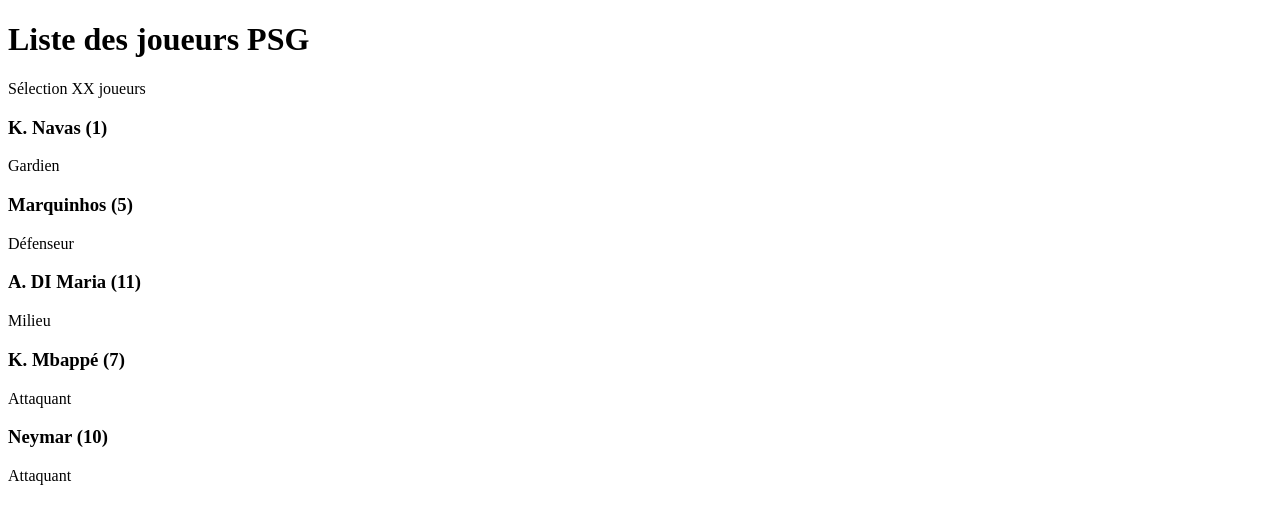
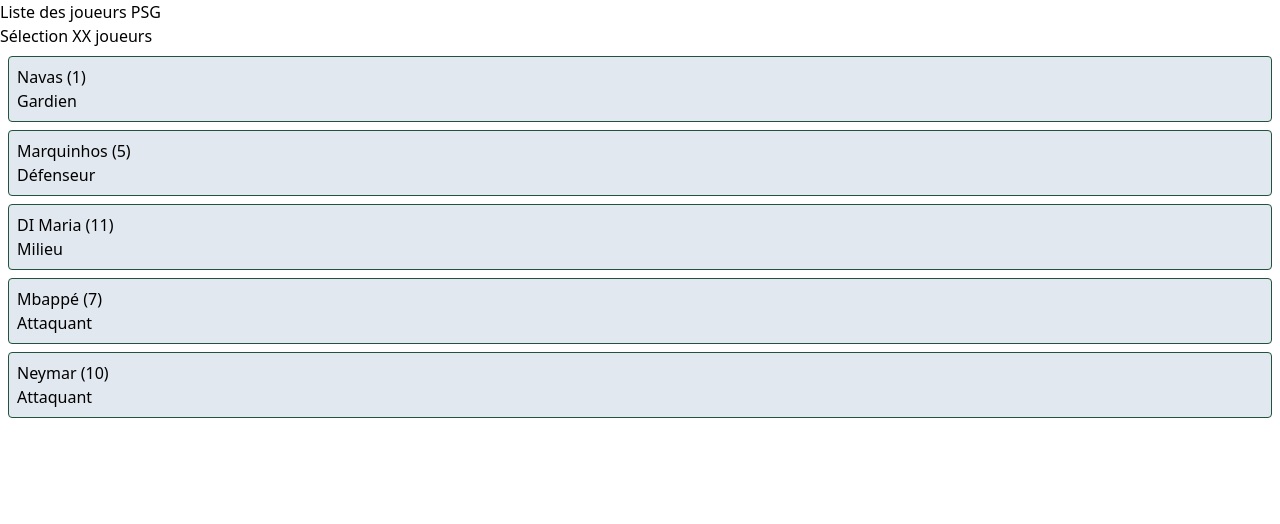
Before and after one commit to ftoumi/simple-vue, a Vue app: page / in a window 1280 px wide. Shown: the top 524 px of the page. Built offline with nearby package versions, Linux system fonts and the light colour scheme.

Commit message:
tailwind

```diff
--- a/package.json
+++ b/package.json
@@ -9,6 +9,7 @@
   },
   "dependencies": {
     "core-js": "^3.6.5",
+    "tailwindcss": "^1.9.6",
     "vue": "^3.0.0"
   },
   "devDependencies": {
--- /dev/null
+++ b/postcss.config.js
@@ -0,0 +1,6 @@
+module.exports = {
+  plugins: [
+    require('tailwindcss'),
+    require('autoprefixer'),
+  ]
+}
--- /dev/null
+++ b/src/assets/style/main.css
@@ -0,0 +1,5 @@
+@tailwind base;
+
+@tailwind components;
+
+@tailwind utilities;
--- a/src/components/PlayerCard.vue
+++ b/src/components/PlayerCard.vue
@@ -1,15 +1,26 @@
 <template>
-  <h3>{{ player.name }} ({{ player.number }})</h3>
-  <p>{{ player.position }}</p>
+  <div class="border border-green-900 m-2 p-2 rounded bg-gray-300">
+    <h3>{{ playerName }} ({{ player.number }})</h3>
+    <p>{{ player.position }}</p>
+  </div>
+
 </template>
 
 <script>
 export default {
   name: "player-card",
-  props: ['player']
+  props: ['player'],
+  computed: {
+    playerName() {
+      if(this.player.name.split('.').length > 1){
+        return this.player.name.split('.')[1]
+      }
+      return this.player.name;
+    }
+  }
 }
 </script>
 
-<style>
+<style scoped>
 
 </style>
--- a/src/main.js
+++ b/src/main.js
@@ -1,4 +1,6 @@
 import { createApp } from 'vue'
 import App from './App.vue'
 
+import './assets/style/main.css'
+
 createApp(App).mount('#app')
--- /dev/null
+++ b/tailwind.config.js
@@ -0,0 +1,12 @@
+module.exports = {
+  future: {
+    // removeDeprecatedGapUtilities: true,
+    // purgeLayersByDefault: true,
+  },
+  purge: [],
+  theme: {
+    extend: {},
+  },
+  variants: {},
+  plugins: [],
+}
```
Also changed, not shown: 1 other file (tests, documents, lock files or other folders).
